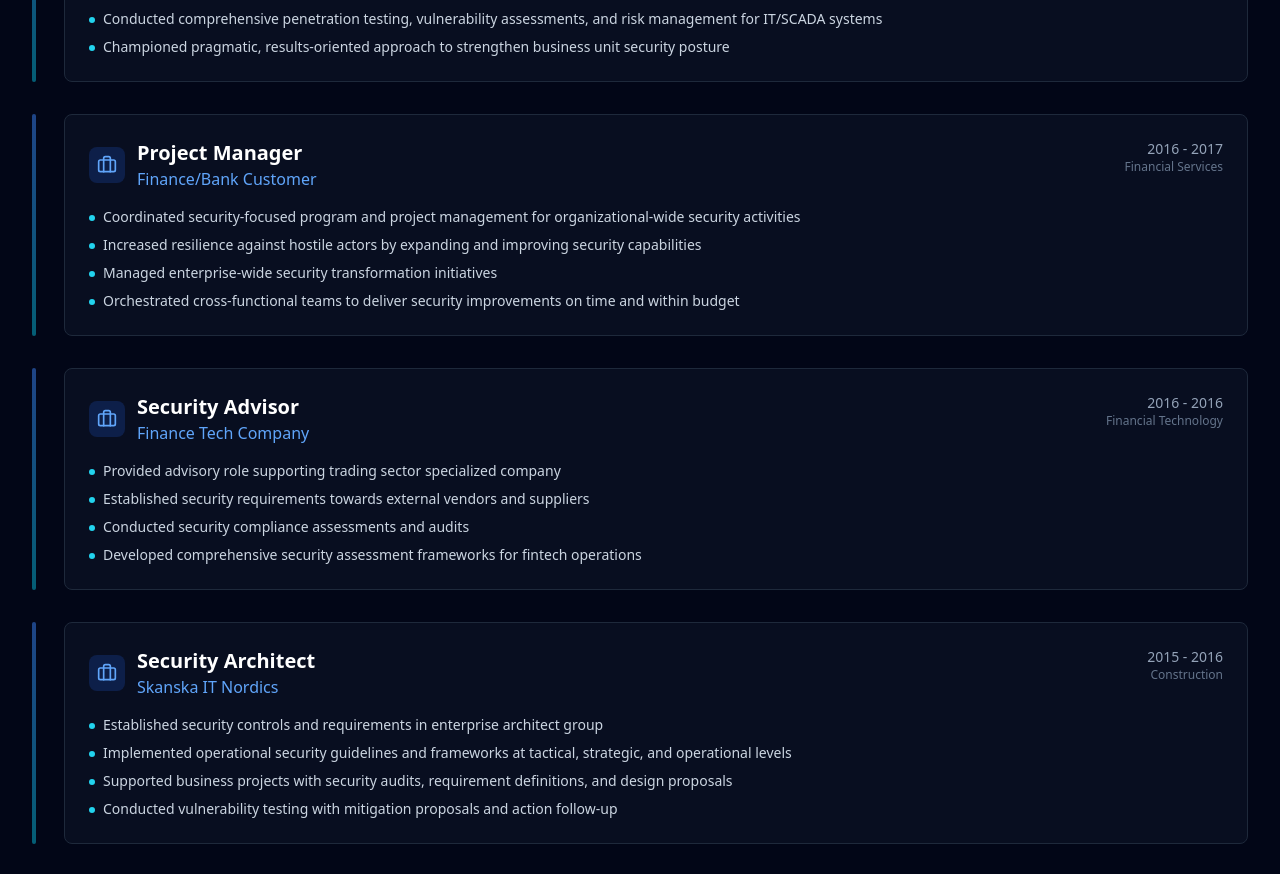
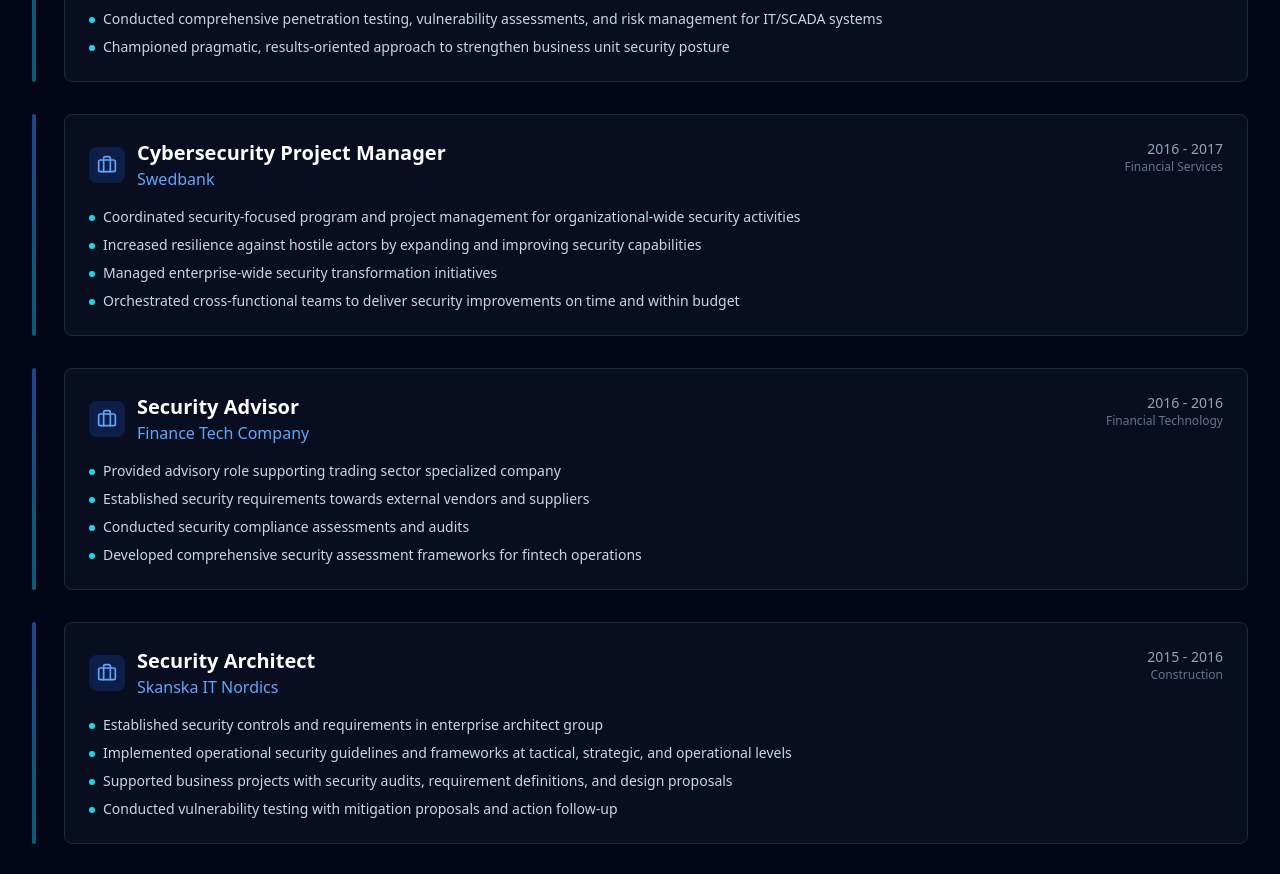
Before and after one commit to fredrik-hansen/pki-ad, a React (Vite) app: page / in a window 1280 px wide. Shown: the part 5580-6454 px from the top of the page. Built offline with nearby package versions, Linux system fonts and the light colour scheme.

Commit message:
Update experience entry: change title and company for Project Manager role

```diff
--- a/src/components/experience/ExperienceData.ts
+++ b/src/components/experience/ExperienceData.ts
@@ -120,8 +120,8 @@ export const experiences = [
     ]
   },
   {
-    title: "Project Manager",
-    company: "Finance/Bank Customer",
+    title: "Cybersecurity Project Manager",
+    company: "Swedbank",
     period: "2016 - 2017",
     industry: "Financial Services",
     highlights: [
```
